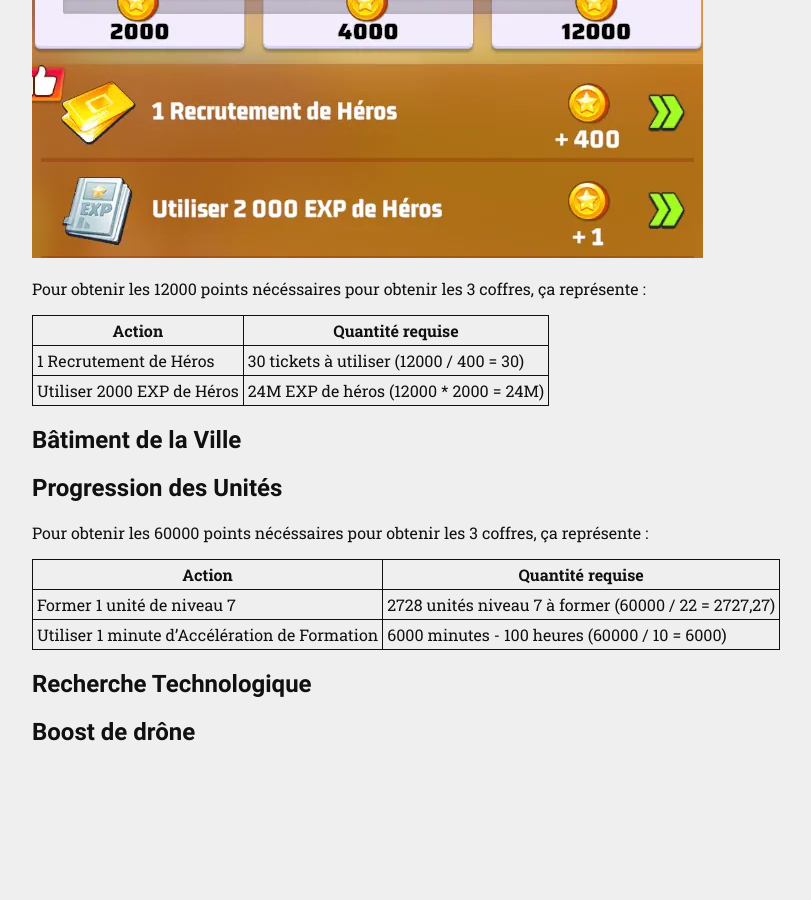
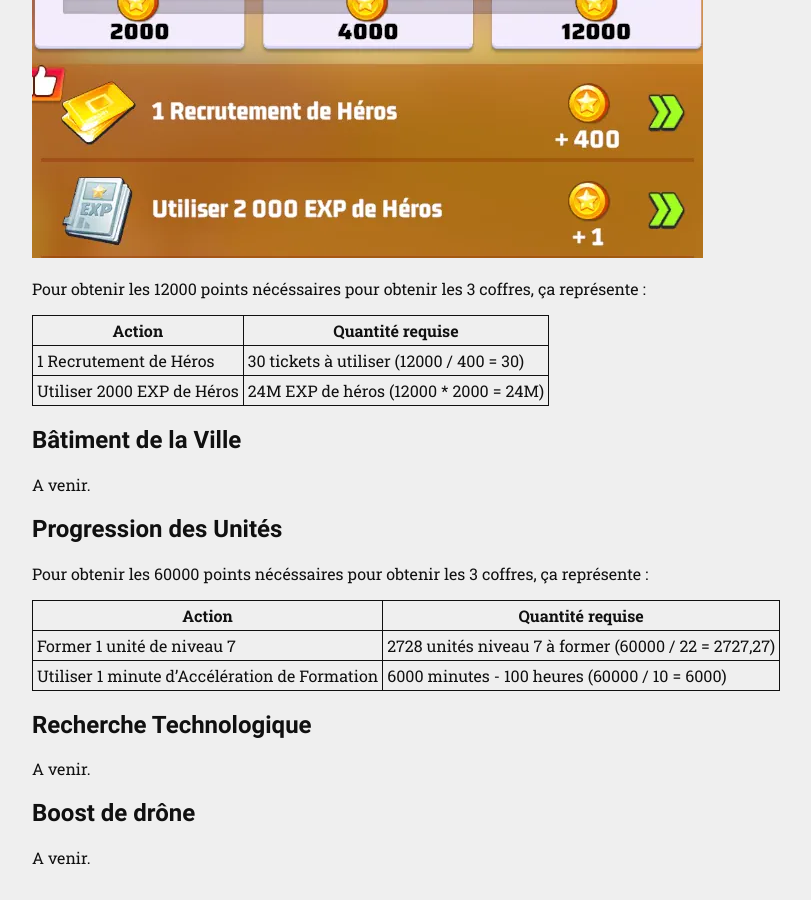
Before and after one commit to inmy-lw/inmy-lw.github.io, a Jekyll site: the page built from _posts/2025-11-09-caa.md, in a window 1280 px wide and 900 px high, scrolled down 3687 px. Shown: the whole window, without its empty margins (234-1045 px from the left). Built offline with Jekyll 4.4.1, drawn with Linux system fonts in a browser that asks for light colours; before the commit the page ends 4468 px from its top, so only the background shows below that.

Commit message:
Message pour les futures infos sur le CAA

```diff
--- a/_posts/2025-11-09-caa.md
+++ b/_posts/2025-11-09-caa.md
@@ -39,6 +39,8 @@ Pour obtenir les 12000 points nécéssaires pour obtenir les 3 coffres, ça repr
 
 ## Bâtiment de la Ville
 
+A venir.
+
 ## Progression des Unités
 
 Pour obtenir les 60000 points nécéssaires pour obtenir les 3 coffres, ça représente :
@@ -50,4 +52,8 @@ Pour obtenir les 60000 points nécéssaires pour obtenir les 3 coffres, ça repr
 
 ## Recherche Technologique
 
+A venir.
+
 ## Boost de drône
+
+A venir.
```
